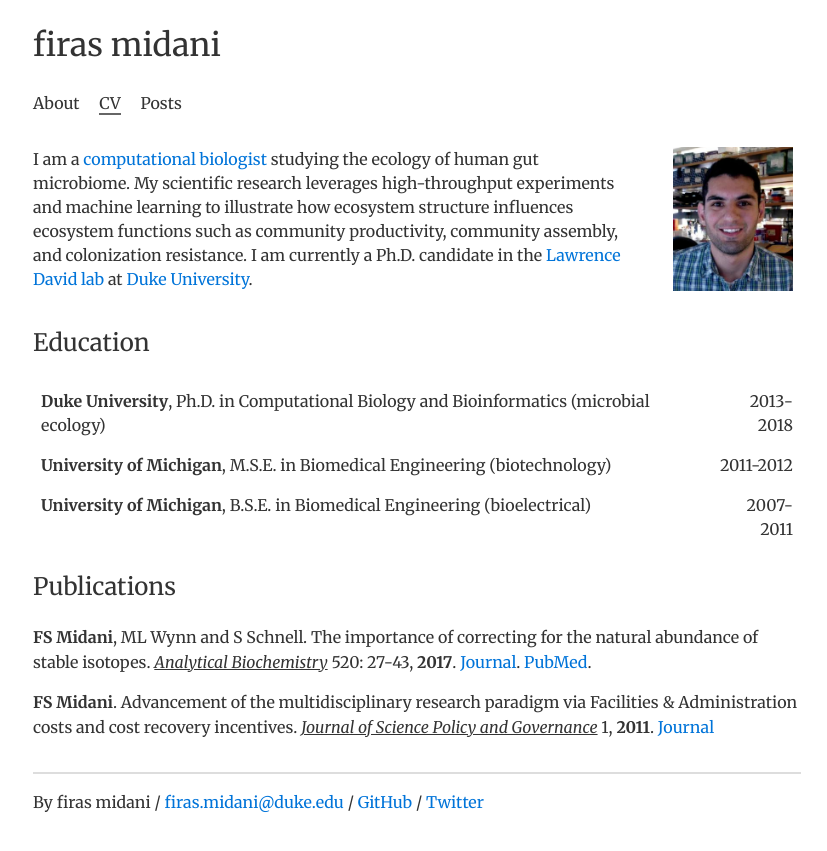
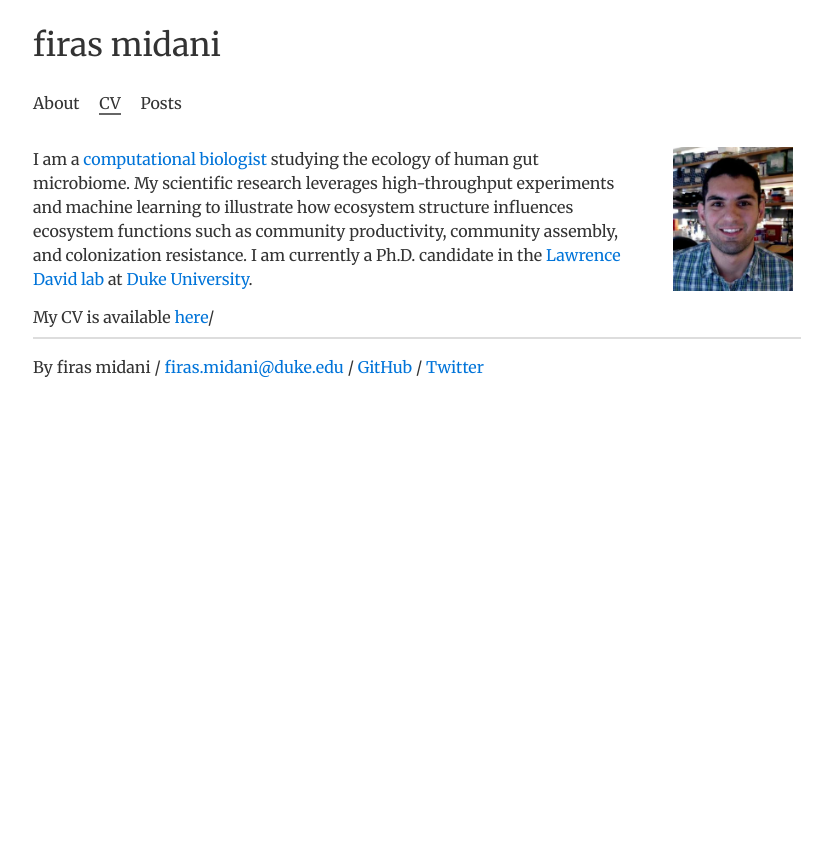
Before and after one commit to firasmidani/firasmidani.github.io, a Jekyll site: the page built from cv/index.html, in a window 1280 px wide. Shown: the top 851 px of the page, without its empty margins (223-1050 px from the left). Built offline with Jekyll 4.4.1, drawn with Linux system fonts in a browser that asks for light colours.

Commit message:
Update index.html

```diff
--- a/cv/index.html
+++ b/cv/index.html
@@ -23,44 +23,4 @@ title: cv
 </tr>
 </table>
 
-<div class="education">
-  <h2>Education</h2>
-
-	<table width="100%" style="padding-left:0px">
-		<tr>
-			<td align="left" vertical-align="top"><p1><b>Duke University</b>, Ph.D. in Computational Biology and Bioinformatics (microbial ecology)</p1>
-			</td>
-			<td align="right"><p1>2013-2018</p1>
-			</td>
-		</tr>
-		<tr>
-			<td align="left" vertical-align="top"><p1><b>University of Michigan</b>, M.S.E. in Biomedical Engineering (biotechnology)</p1>
-			</td>
-			<td align="right"><p1>2011-2012</p1>
-			</td>
-		</tr>
-		<tr>
-			<td align="left" vertical-align="top"><p1><b>University of Michigan</b>, B.S.E. in Biomedical Engineering (bioelectrical)</p1>
-			</td>
-			<td align="right"><p1>2007-2011</p1>
-			</td>
-		</tr>
-	</table>
-
-</div><!-- /.education -->
-
-<div class="publications">
-    <h2>Publications</h2>
-	<ul class="publications">
-		<li><p1><b>FS Midani</b>, ML Wynn and S Schnell.
-			The importance of correcting for the natural abundance of stable isotopes.
-			<em><u>Analytical Biochemistry</u></em> 520: 27-43, <b>2017</b>.
-			<a href="http://www.sciencedirect.com/science/article/pii/S0003269716304250">Journal</a>.
-			<a href="https://www.ncbi.nlm.nih.gov/pubmed/27989585">PubMed</a></p1>.</li>
-		<li><p1><b>FS Midani</b>.
-			Advancement of the multidisciplinary research paradigm via Facilities & Administration costs and cost recovery incentives.
-			<em><u>Journal of Science Policy and Governance</u></em> 1, <b>2011</b>.
-			<a href="http://www.sciencepolicyjournal.org">Journal</a>
-			</p1></li>
-	</ul>
-</div><!-- /.publications -->
+My CV is available <a href="https://docs.google.com/document/d/1HYEcQ56F8WzUAgte0N_ZQ79uo8gKLs4GJYDYAXvJ9to/edit">here</a>/
```
